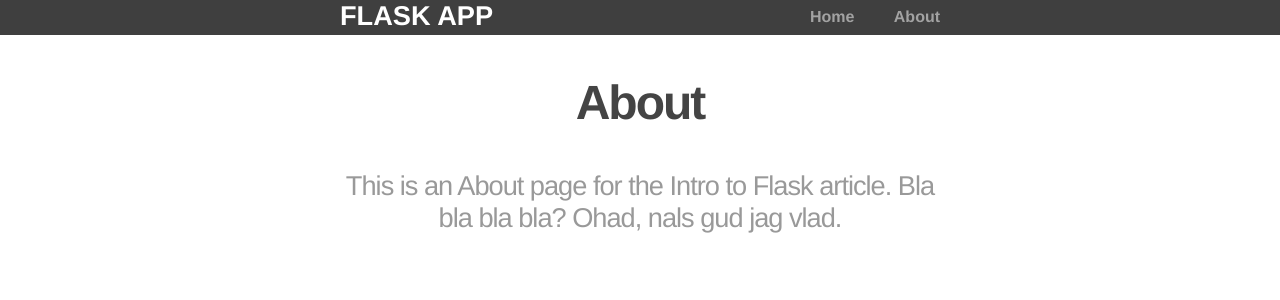
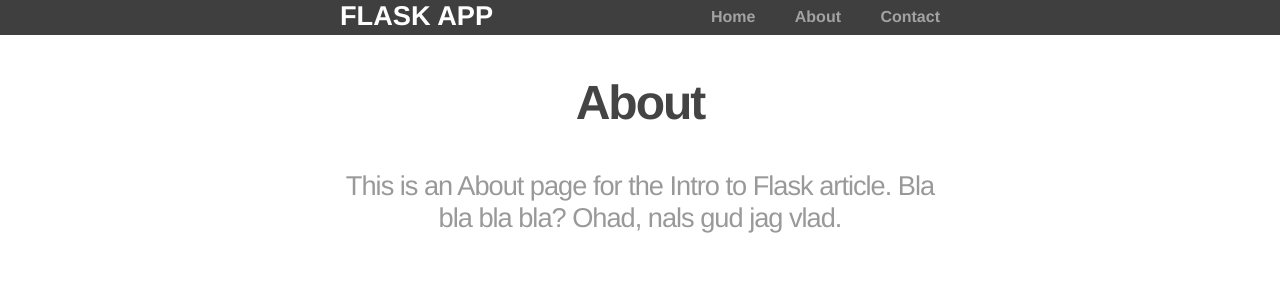
Before and after one commit to aalvaro/flask-tutsplus, a Flask app: page /about in a window 1280 px wide. Shown: the top 300 px of the page. Run offline with Flask 2, Linux system fonts and the light colour scheme.

Commit message:
Add navigation link to Contact Page
Add a navigation link to the contact page in the layout.html
template.

```diff
--- a/templates/layout.html
+++ b/templates/layout.html
@@ -13,6 +13,7 @@
 				<ul class="menu">
 					<li><a href="{{ url_for('home') }}">Home</a></li>
 					<li><a href="{{ url_for('about') }}">About</a></li>
+					<li><a href="{{ url_for('contact') }}">Contact</a></li>
 				</ul>
 			</nav></strong>
 		</div>
```
